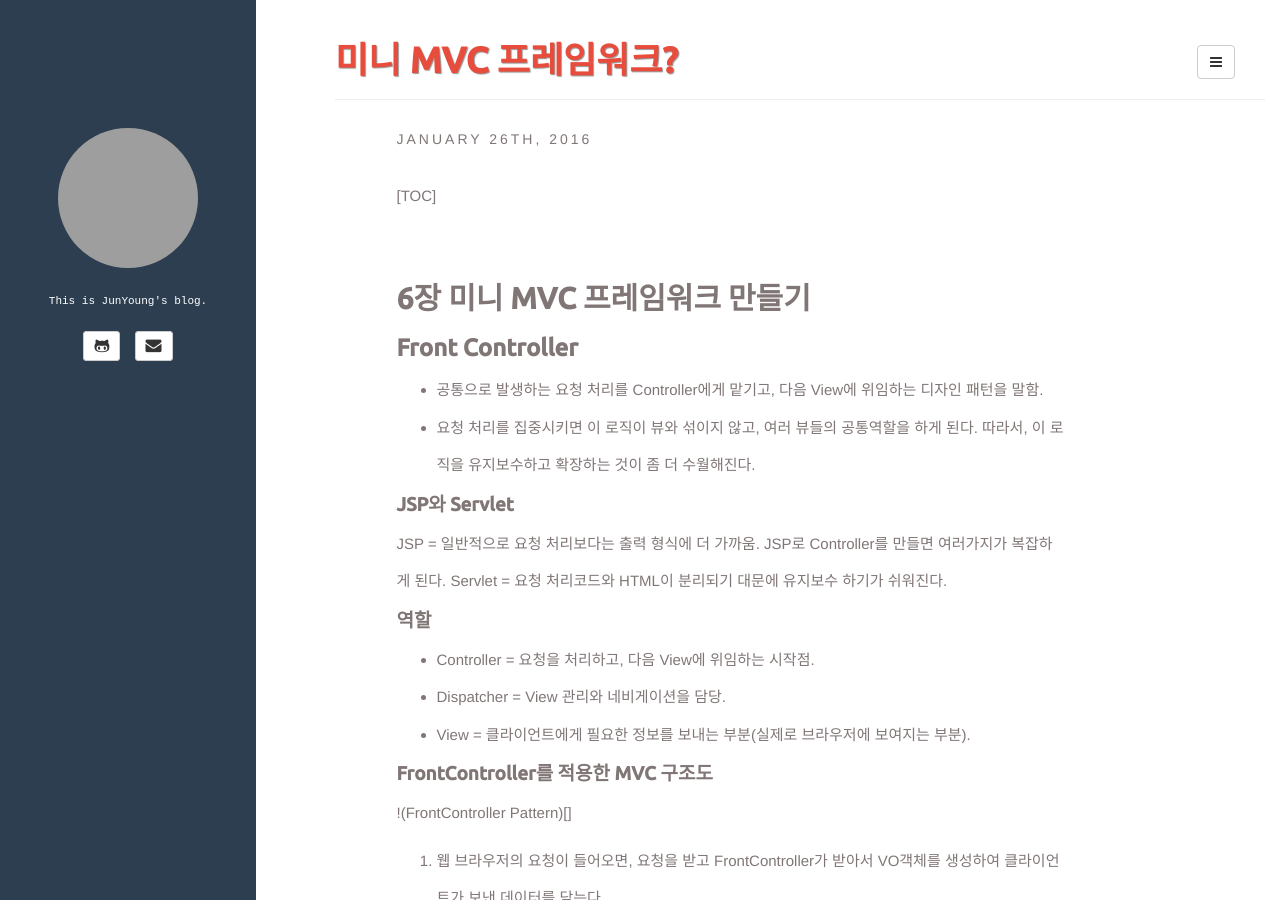
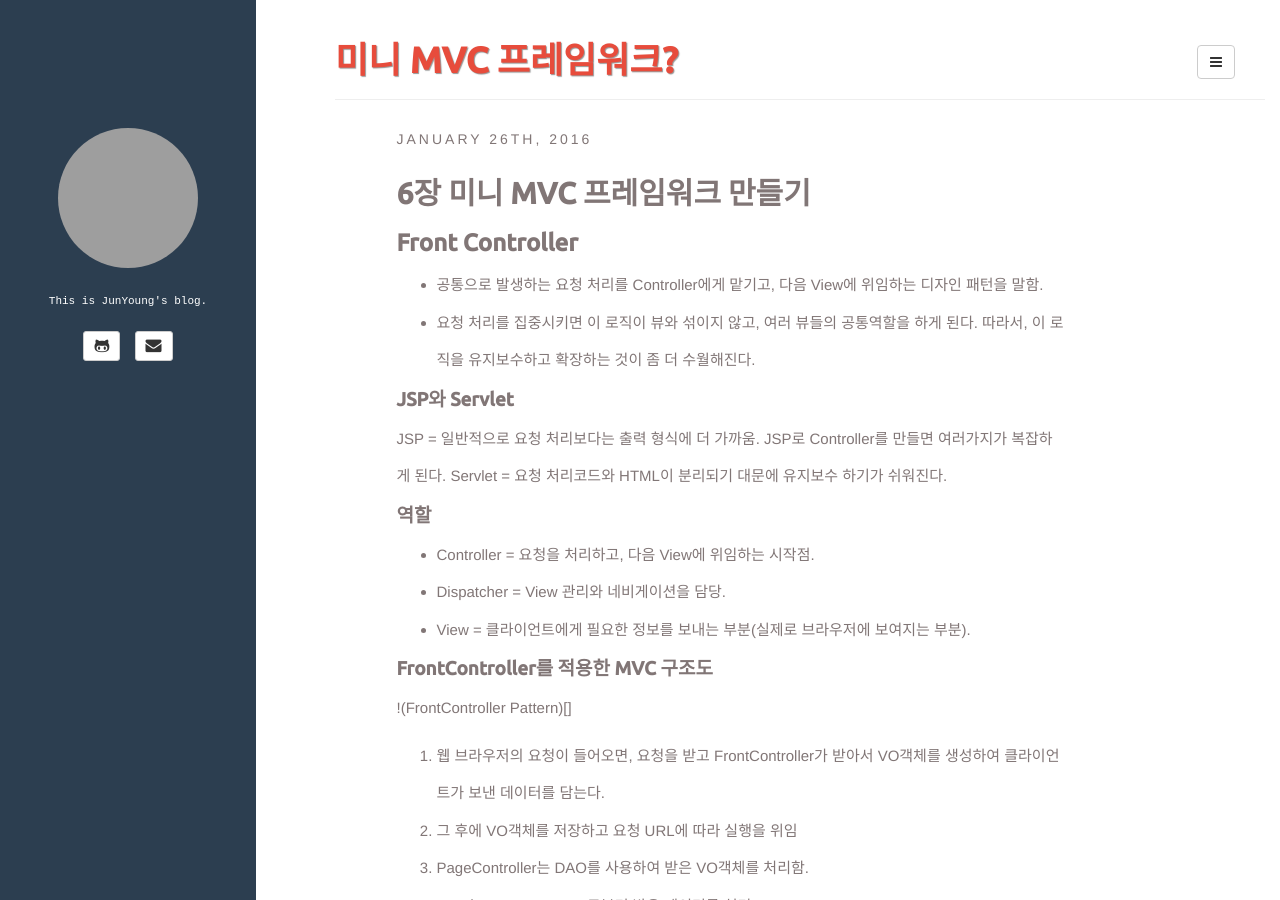
Before and after one commit to plus4070/plus4070.github.io, a Jekyll site: the page built from _posts/2016-01-26-Mini MVC.md, in a window 1280 px wide and 900 px high. Built offline with Jekyll 4.4.1, drawn with Linux system fonts in a browser that asks for light colours; comment, search, counter and statistics services are not loaded; grey boxes are pictures that could not be loaded.

Commit message:
Update 2016-01-26-Mini MVC.md

```diff
--- a/_posts/2016-01-26-Mini MVC.md
+++ b/_posts/2016-01-26-Mini MVC.md
@@ -6,12 +6,6 @@ tags: [3주차, 교육, MVC]
 comments: true
 description: Mini MVC Framework
 ---
-
-
-
-[TOC]
-
-<br>
 
 ## 6장 미니 MVC 프레임워크 만들기 ##
 
```
